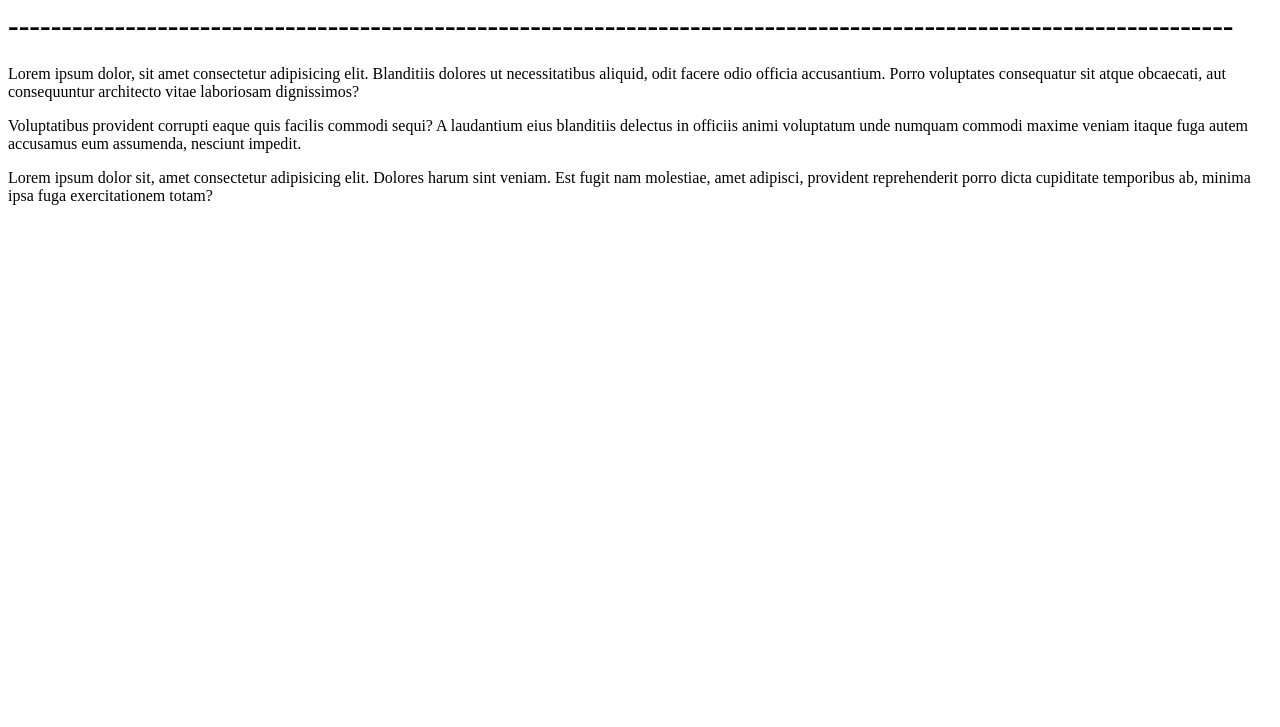
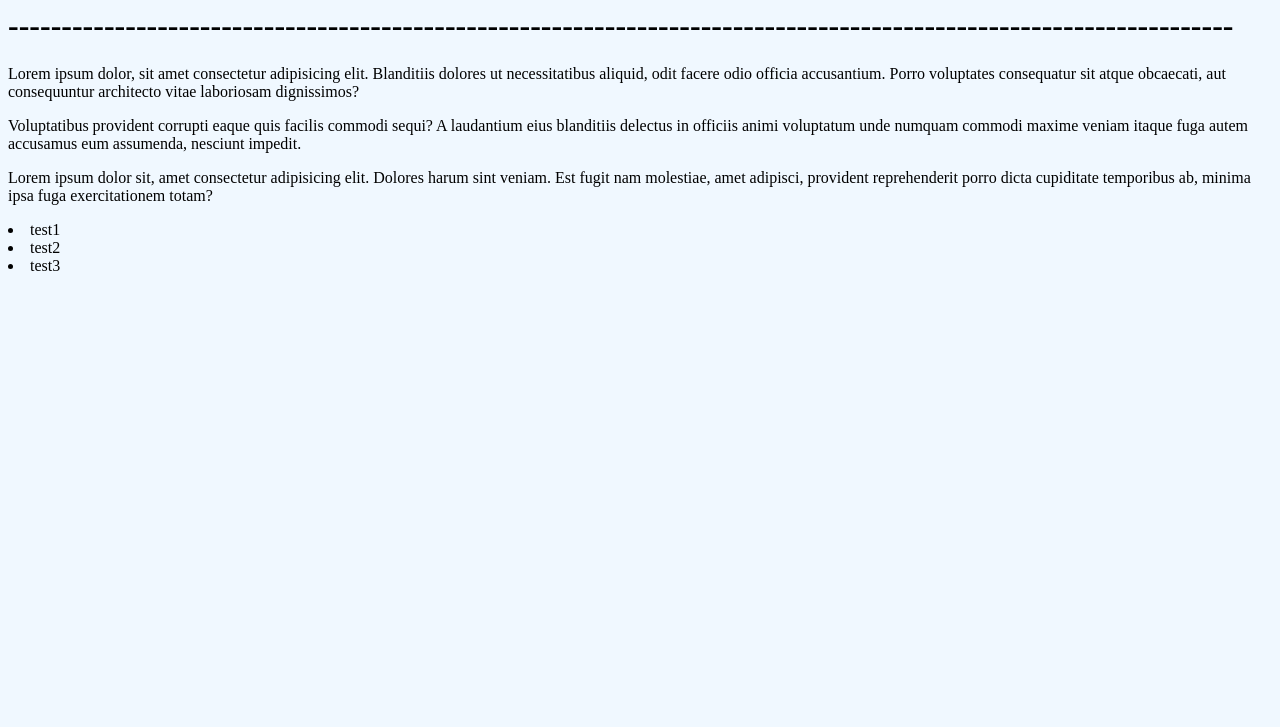
Before and after one commit to kutoreduso/Initial-Testing, a plain HTML site: page index.html in a window 1280 px wide. Shown: the part 73-800 px from the top of the page. Drawn offline with Linux system fonts and the light colour scheme.

Commit message:
successful add something

```diff
--- a/index.html
+++ b/index.html
@@ -12,5 +12,10 @@
     <p>Lorem ipsum dolor, sit amet consectetur adipisicing elit. Blanditiis dolores ut necessitatibus aliquid, odit facere odio officia accusantium. Porro voluptates consequatur sit atque obcaecati, aut consequuntur architecto vitae laboriosam dignissimos?</p>
     <p>Voluptatibus provident corrupti eaque quis facilis commodi sequi? A laudantium eius blanditiis delectus in officiis animi voluptatum unde numquam commodi maxime veniam itaque fuga autem accusamus eum assumenda, nesciunt impedit.</p>
     <p>Lorem ipsum dolor sit, amet consectetur adipisicing elit. Dolores harum sint veniam. Est fugit nam molestiae, amet adipisci, provident reprehenderit porro dicta cupiditate temporibus ab, minima ipsa fuga exercitationem totam?</p>
+
+
+    <li>test1</li>
+    <li>test2</li>
+    <li>test3</li>
 </body>
 </html>
--- a/style.css
+++ b/style.css
@@ -0,0 +1,4 @@
+body {
+    background-color: aliceblue;
+    font-family: 'Times New Roman', Times, serif;
+}
```
